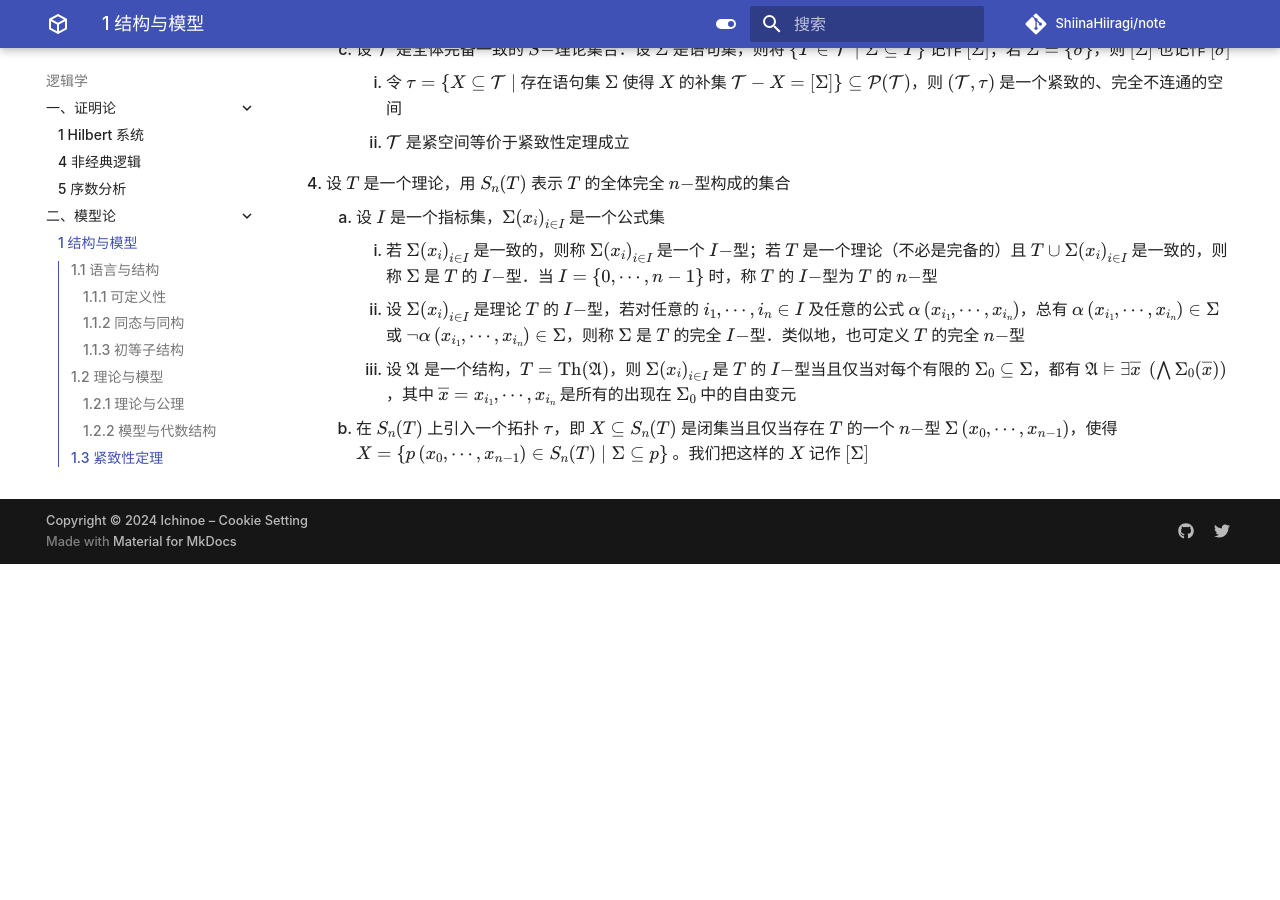
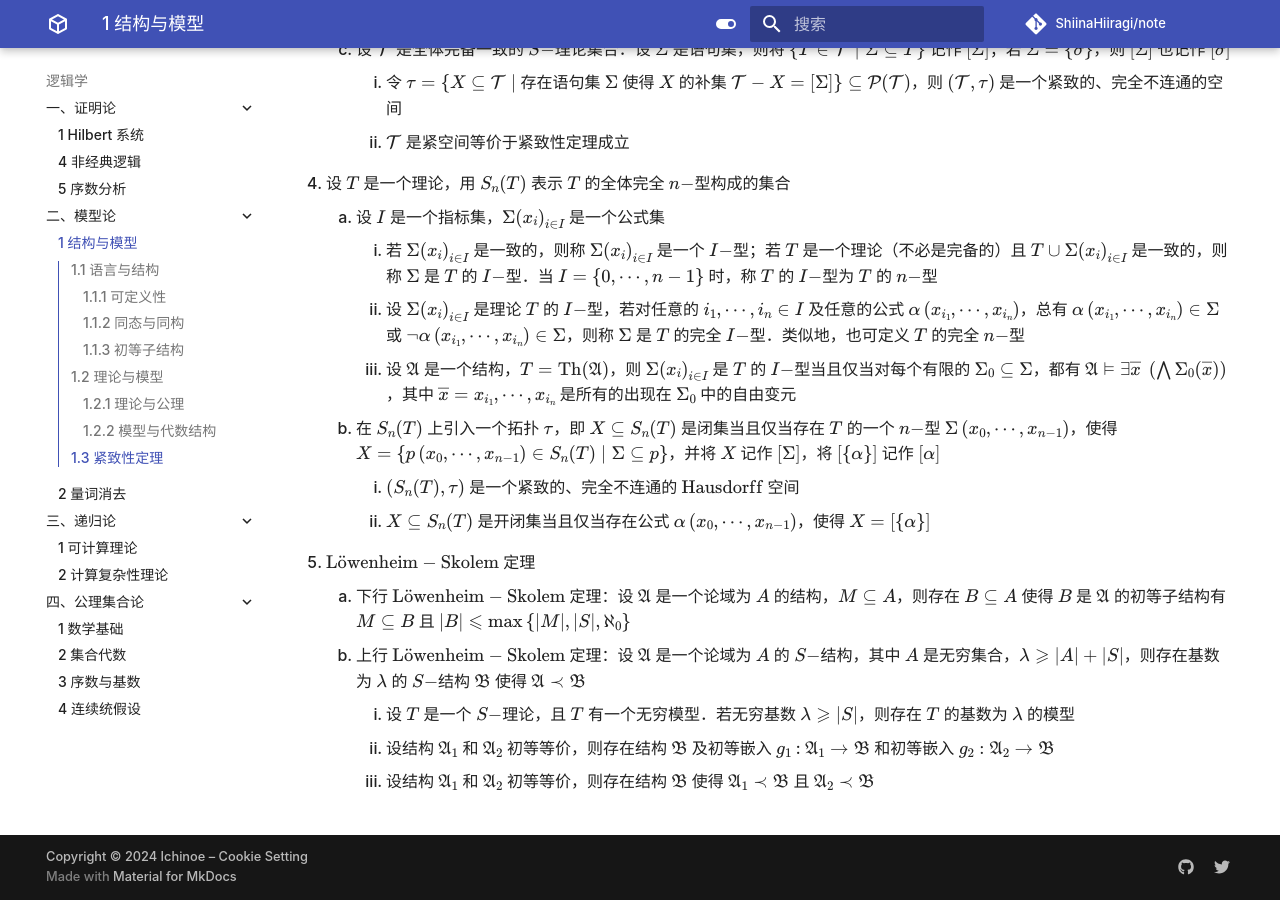
Before and after one commit to ShiinaHiiragi/note, an MkDocs documentation site: the page built from docs/logic/mdl/mdl.md, in a window 1280 px wide and 900 px high, scrolled down 7003 px. Built offline with MkDocs 1.6.1 and Material for MkDocs 9.7.7, drawn with Linux system fonts in a browser that asks for light colours; comment, search, counter and statistics services are not loaded; before the commit the page ends 7567 px from its top, so only the background shows below that.

Commit message:
add eoq idx

```diff
--- a/docs/logic/mdl/mdl.md
+++ b/docs/logic/mdl/mdl.md
@@ -199,4 +199,12 @@
         1. 若 $\Sigma\left(x_{i}\right)_{i \in I}$ 是一致的，则称 $\Sigma\left(x_{i}\right)_{i \in I}$ 是一个 $I-$型；若 $T$ 是一个理论（不必是完备的）且 $T \cup \Sigma\left(x_{i}\right)_{i \in I}$ 是一致的，则称 $\Sigma$ 是 $T$ 的 $I-$型．当 $I=\{0, \cdots, n-1\}$ 时，称 $T$ 的 $I-$型为 $T$ 的 $n-$型
         2. 设 $\Sigma\left(x_{i}\right)_{i \in I}$ 是理论 $T$ 的 $I-$型，若对任意的 $i_{1}, \cdots, i_{n} \in I$ 及任意的公式 $\alpha\left(x_{i_{1}}, \cdots, x_{i_{n}}\right)$，总有 $\alpha\left(x_{i_{1}}, \cdots, x_{i_{n}}\right) \in \Sigma$ 或 $\neg \alpha\left(x_{i_{1}}, \cdots, x_{i_{n}}\right) \in \Sigma$，则称 $\Sigma$ 是 $T$ 的完全 $I-$型．类似地，也可定义 $T$ 的完全 $n-$型
         3. 设 $\mathfrak{A}$ 是一个结构，$T=\operatorname{Th}(\mathfrak{A})$，则 $\Sigma\left(x_{i}\right)_{i \in I}$ 是 $T$ 的 $I-$型当且仅当对每个有限的 $\Sigma_{0} \subseteq \Sigma$，都有 $\mathfrak{A} \vDash \exists \overline{x} \ \left(\bigwedge \Sigma_{0}(\overline{x})\right)$，其中 $\overline{x}=x_{i_{1}}, \cdots, x_{i_{n}}$ 是所有的出现在 $\Sigma_{0}$ 中的自由变元
-    2. 在 $S_{n}(T)$ 上引入一个拓扑 $\tau$，即 $X \subseteq S_{n}(T)$ 是闭集当且仅当存在 $T$ 的一个 $n-$型 $\Sigma\left(x_{0}, \cdots, x_{n-1}\right)$，使得 $X=\left\{p\left(x_{0}, \cdots, x_{n-1}\right) \in S_{n}(T) \mid \Sigma\right. \subseteq p\}$ 。我们把这样的 $X$ 记作 $[\Sigma]$
+    2. 在 $S_{n}(T)$ 上引入一个拓扑 $\tau$，即 $X \subseteq S_{n}(T)$ 是闭集当且仅当存在 $T$ 的一个 $n-$型 $\Sigma\left(x_{0}, \cdots, x_{n-1}\right)$，使得 $X=\left\{p\left(x_{0}, \cdots, x_{n-1}\right) \in S_{n}(T) \mid \Sigma\right. \subseteq p\}$，并将 $X$ 记作 $[\Sigma]$，将 $[\{\alpha\}]$ 记作 $[\alpha]$
+        1. $\left(S_{n}(T), \tau\right)$ 是一个紧致的、完全不连通的 $\text{Hausdorff}$ 空间
+        2. $X \subseteq S_{n}(T)$ 是开闭集当且仅当存在公式 $\alpha\left(x_{0}, \cdots, x_{n-1}\right)$，使得 $X=[\{\alpha\}]$
+5. $\text{L}\ddot{\mathrm o}\text{wenheim}-\text{Skolem}$ 定理
+    1. 下行 $\text{L}\ddot{\mathrm o}\text{wenheim}-\text{Skolem}$ 定理：设 $\mathfrak{A}$ 是一个论域为 $A$ 的结构，$M \subseteq A$，则存在 $B \subseteq A$ 使得 $B$ 是 $\mathfrak{A}$ 的初等子结构有 $M \subseteq B$ 且 $|B| \leqslant \max \left\{|M|,|S|, \aleph_{0}\right\}$
+    2. 上行 $\text{L}\ddot{\mathrm o}\text{wenheim}-\text{Skolem}$ 定理：设 $\mathfrak{A}$ 是一个论域为 $A$ 的 $S-$结构，其中 $A$ 是无穷集合，$\lambda \geqslant|A|+|S|$，则存在基数为 $\lambda$ 的 $S-$结构 $\mathfrak{B}$ 使得 $\mathfrak{A} \prec \mathfrak{B}$
+        1. 设 $T$ 是一个 $S-$理论，且 $T$ 有一个无穷模型．若无穷基数 $\lambda \geqslant |S|$，则存在 $T$ 的基数为 $\lambda$ 的模型
+        2. 设结构 $\mathfrak{A}_{1}$ 和 $\mathfrak{A}_{2}$ 初等等价，则存在结构 $\mathfrak{B}$ 及初等嵌入 $g_{1}$ : $\mathfrak{A}_{1} \to \mathfrak{B}$ 和初等嵌入 $g_{2}: \mathfrak{A}_{2} \to \mathfrak{B}$
+        3. 设结构 $\mathfrak{A}_{1}$ 和 $\mathfrak{A}_{2}$ 初等等价，则存在结构 $\mathfrak{B}$ 使得 $\mathfrak{A}_{1} \prec \mathfrak{B}$ 且 $\mathfrak{A}_{2} \prec \mathfrak{B}$
--- a/mkdocs.yml
+++ b/mkdocs.yml
@@ -155,6 +155,7 @@ nav:
       - 5 序数分析: logic/prf/ord.md
     - 二、模型论:
       - 1 结构与模型: logic/mdl/mdl.md
+      - 2 量词消去: logic/mdl/eoq.md
     - 三、递归论:
       - 1 可计算理论: logic/rec/calc.md
       - 2 计算复杂性理论: logic/rec/cplx.md
```
Also changed, not shown: docs/logic/mdl/eoq.md (added, +8 -0 lines).
